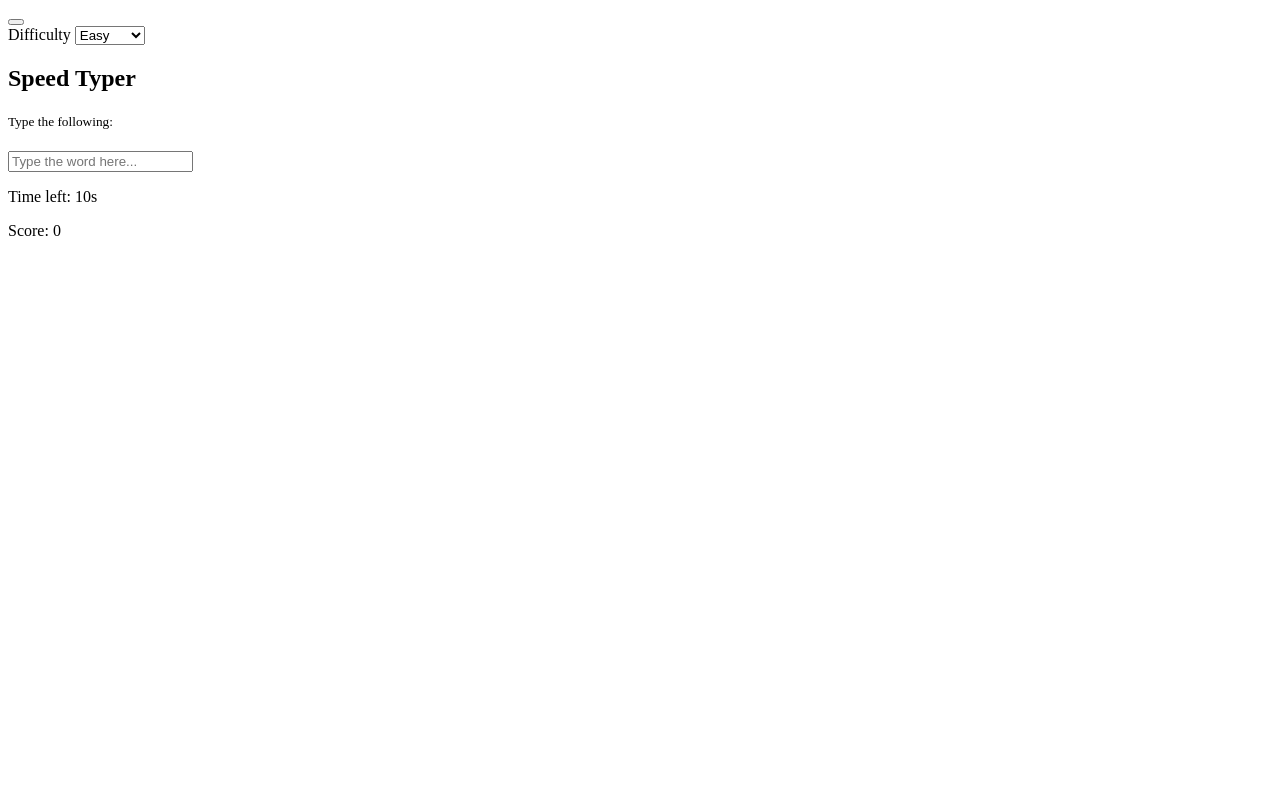
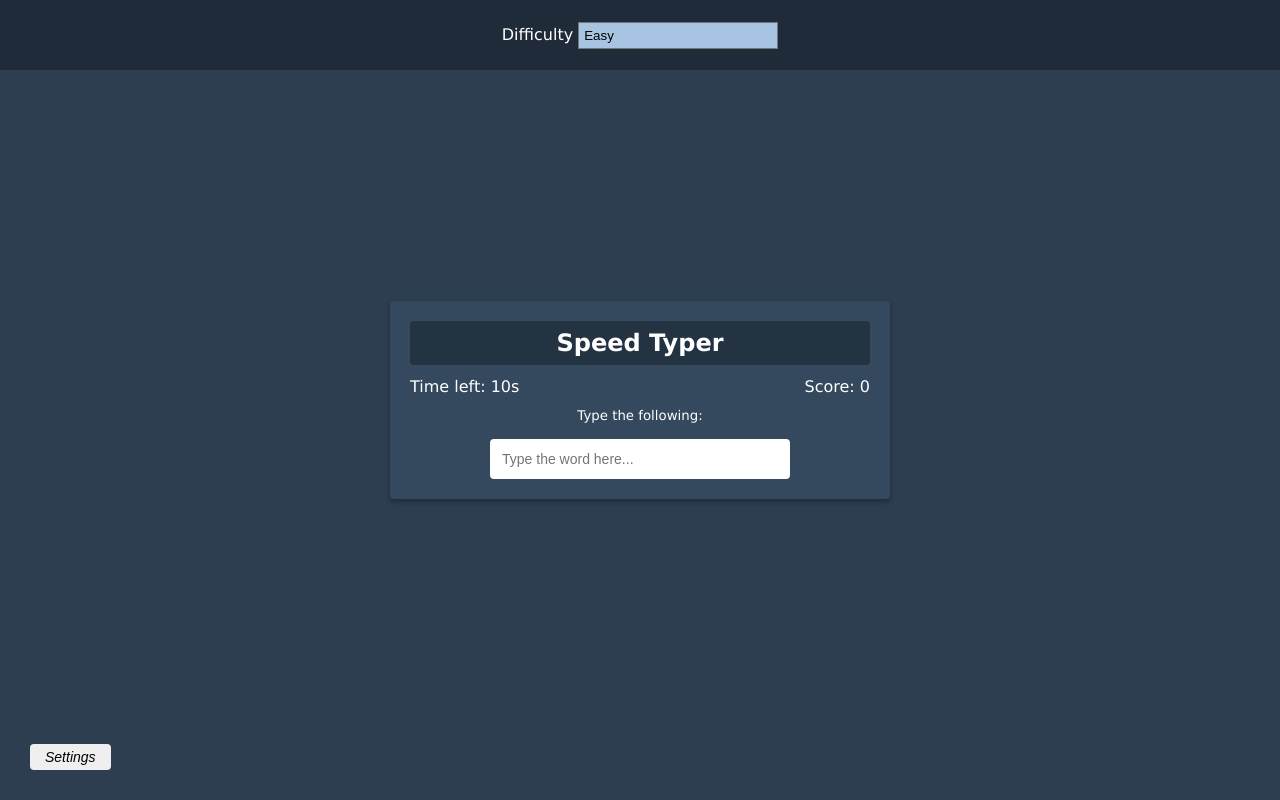
Before and after one commit to daniprol/typing-game, a plain HTML site: page index.html in a window 1280 px wide. Drawn offline with Linux system fonts and the light colour scheme.

Commit message:
CSS completed

```diff
--- a/index.html
+++ b/index.html
@@ -1,24 +1,25 @@
-<!doctype html>
+<!DOCTYPE html>
 <html lang="en">
   <head>
-    <meta charset="UTF-8">
-    <meta name="viewport"
-          content="width=device-width, user-scalable=no, initial-scale=1.0, maximum-scale=1.0, minimum-scale=1.0">
-    <meta http-equiv="X-UA-Compatible" content="ie=edge">
-    <link rel="stylesheet" href="style.css">
+    <meta charset="UTF-8" />
+    <meta
+      name="viewport"
+      content="width=device-width, user-scalable=no, initial-scale=1.0, maximum-scale=1.0, minimum-scale=1.0"
+    />
+    <meta http-equiv="X-UA-Compatible" content="ie=edge" />
+    <link rel="stylesheet" href="style.css" />
     <title>Speed Typer</title>
   </head>
   <body>
-
     <button id="settings-btn" class="settings-btn">
-        <i class="fas fa-cog"></i>
+      <i class="fas fa-cog">Settings</i>
     </button>
 
     <div class="settings" id="settings">
       <form id="settings-form">
         <div>
           <label for="difficulty">Difficulty</label>
-                <select  id="difficulty">
+          <select id="difficulty">
             <option value="easy">Easy</option>
             <option value="medium">Medium</option>
             <option value="hard">Hard</option>
@@ -32,15 +33,16 @@
       <small>Type the following:</small>
       <h1 id="word"></h1>
 
-        <input type="text" id="text" autocomplete="off" placeholder="Type the word here...">
+      <input
+        type="text"
+        id="text"
+        autocomplete="off"
+        placeholder="Type the word here..."
+      />
 
-        <p class="time-container">
-            Time left: <span id="time">10s</span>
-        </p>
+      <p class="time-container">Time left: <span id="time">10s</span></p>
 
-        <p class="score-container">
-            Score: <span id="score">0</span>
-        </p>
+      <p class="score-container">Score: <span id="score">0</span></p>
 
       <div class="end-game-container" id="end-game-container"></div>
     </div>
--- a/style.css
+++ b/style.css
@@ -0,0 +1,118 @@
+* {
+  box-sizing: border-box;
+}
+
+body {
+  background-color: #2c3e50;
+  display: flex;
+  align-items: center;
+  justify-content: center;
+  min-height: 100vh;
+  margin: 0;
+  font-family: Verdana, Geneva, Tahoma, sans-serif;
+}
+
+button {
+  cursor: pointer;
+  font-size: 14px;
+  border-radius: 4px;
+  padding: 5px 15px;
+  border: none;
+}
+
+select {
+  width: 200px;
+  padding: 5px;
+  appearance: none;
+  -webkit-appearance: none;
+  -moz-appearance: none;
+  border-radius: 0;
+  background-color: #a7c5e3;
+}
+
+select:focus,
+button:focus {
+  outline: 0;
+}
+.settings-btn {
+  position: absolute;
+  bottom: 30px;
+  left: 30px;
+}
+
+.settings {
+  position: absolute;
+  top: 0;
+  left: 0;
+  width: 100%;
+  background-color: rgba(0, 0, 0, 0.3);
+  color: #fff;
+  height: 70px;
+  display: flex;
+  align-items: center;
+  justify-content: center;
+  /* transform: translateY(-100%); */
+  transform: translateY(0);
+  transition: transform 0.3s ease-in-out;
+}
+
+.settings.hide {
+  transform: translateY(-100%);
+}
+
+.container {
+  background-color: #34495e;
+  padding: 20px;
+  border-radius: 4px;
+  box-shadow: 0 3px 5px rgba(0, 0, 0, 0.3);
+  color: #fff;
+  position: relative;
+  text-align: center;
+  width: 500px;
+}
+
+h2 {
+  background-color: rgba(0, 0, 0, 0.3);
+  padding: 8px;
+  border-radius: 4px;
+  margin: 0 0 40px;
+}
+
+h1 {
+  margin: 5px;
+}
+
+input {
+  border: 0;
+  border-radius: 4px;
+  font-size: 14px;
+  width: 300px;
+  padding: 12px 12px;
+  margin-top: 10px;
+}
+
+.score-container {
+  position: absolute;
+  top: 60px;
+  right: 20px;
+}
+
+.time-container {
+  position: absolute;
+  top: 60px;
+  left: 20px;
+}
+
+.end-game-container {
+  background-color: inherit;
+  display: none;
+  align-items: center;
+  justify-content: center;
+  flex-direction: column;
+  position: absolute;
+  top: 0;
+  left: 0;
+  width: 100%;
+  height: 100%;
+  z-index: 1;
+}
```
Lines whose indentation alone changed are shown as unchanged.
